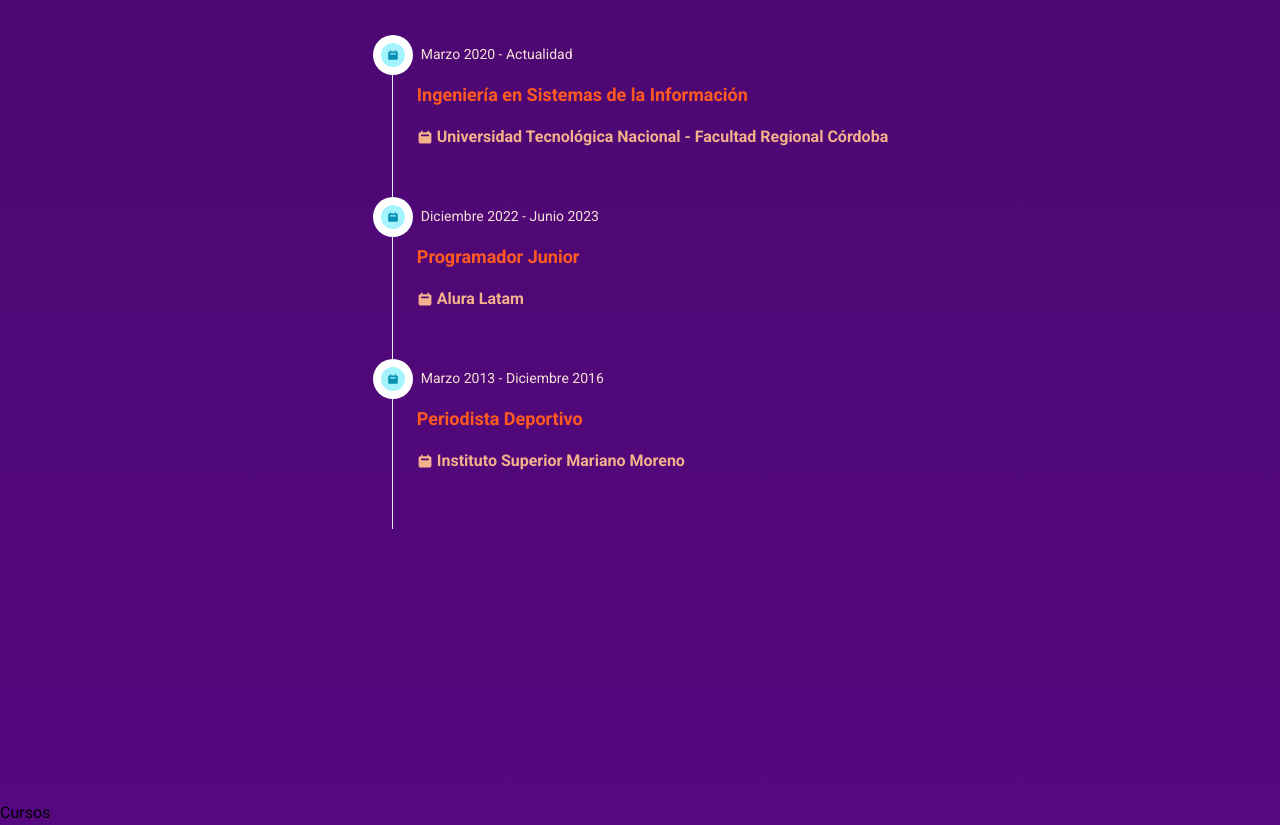
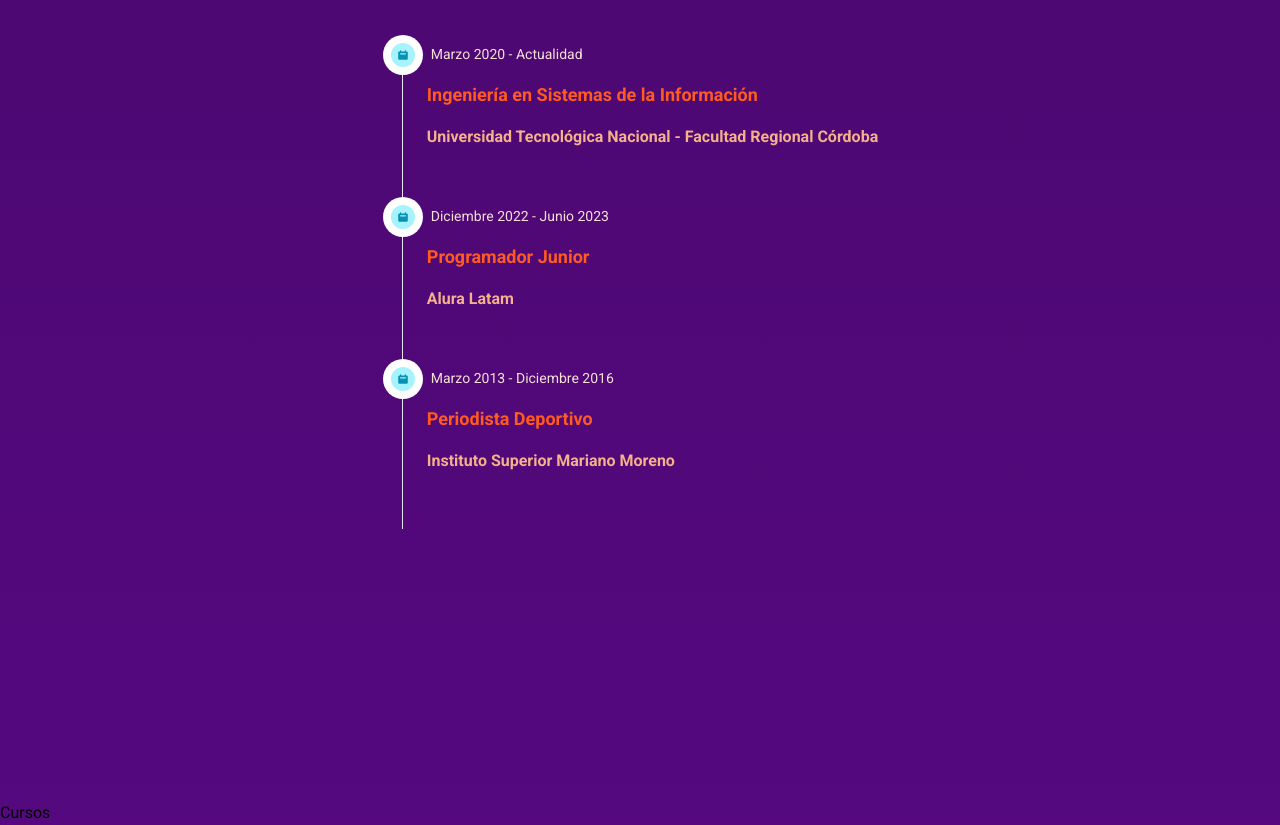
Before and after one commit to stefifm/portfolio-stefania-bruera, a React (Vite) app: page / in a window 1280 px wide. Shown: the part 5700-6525 px from the top of the page. Built offline with nearby package versions, Linux system fonts and the light colour scheme.

Commit message:
Finnish Formacion component

```diff
--- a/src/components/Formacion/Formacion.jsx
+++ b/src/components/Formacion/Formacion.jsx
@@ -33,11 +33,8 @@
                 {academica.date}
               </Timeline.Time>
               <Timeline.Title className='text-orange-500'>{academica.title}</Timeline.Title>
-              <Timeline.Body className='text-orange-300/95 font-semibold'>
-                <div className='flex gap-1 items-center'>
-                  <HiCalendar />
-                  {academica.place}
-                </div>
+              <Timeline.Body>
+                <span className='text-orange-300/95 font-semibold'>{academica.place}</span>
               </Timeline.Body>
             </Timeline.Content>
           </Timeline.Item>
```
